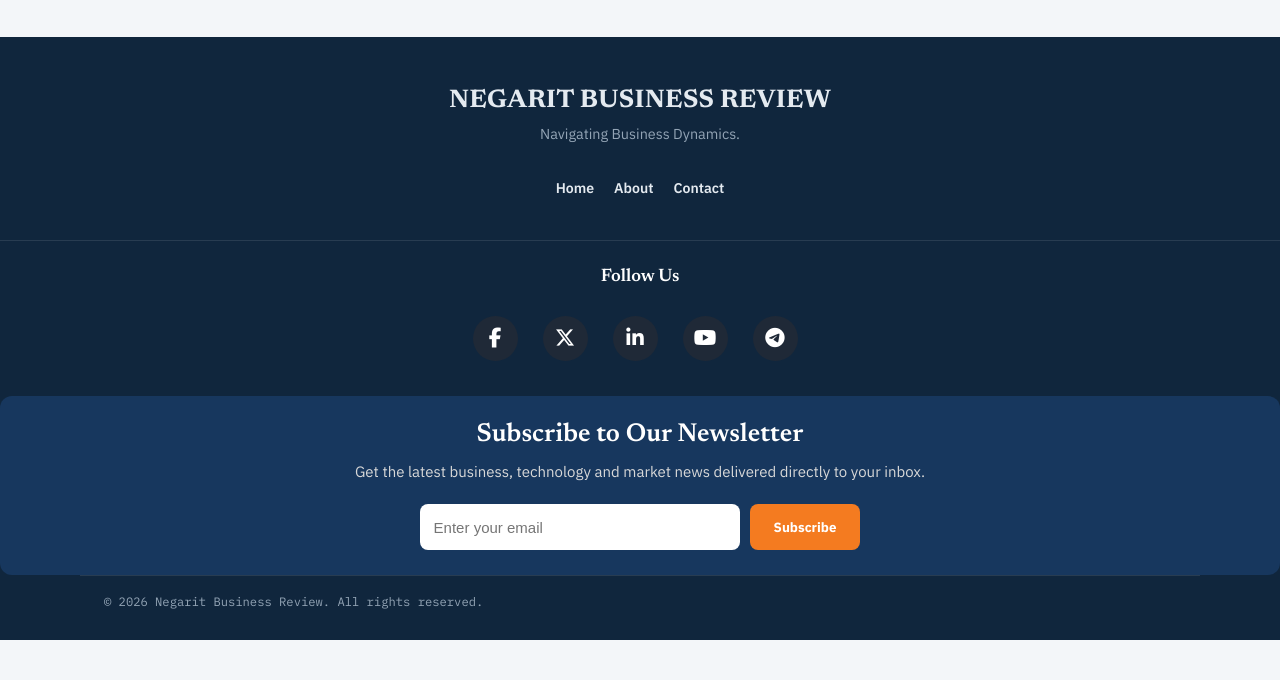
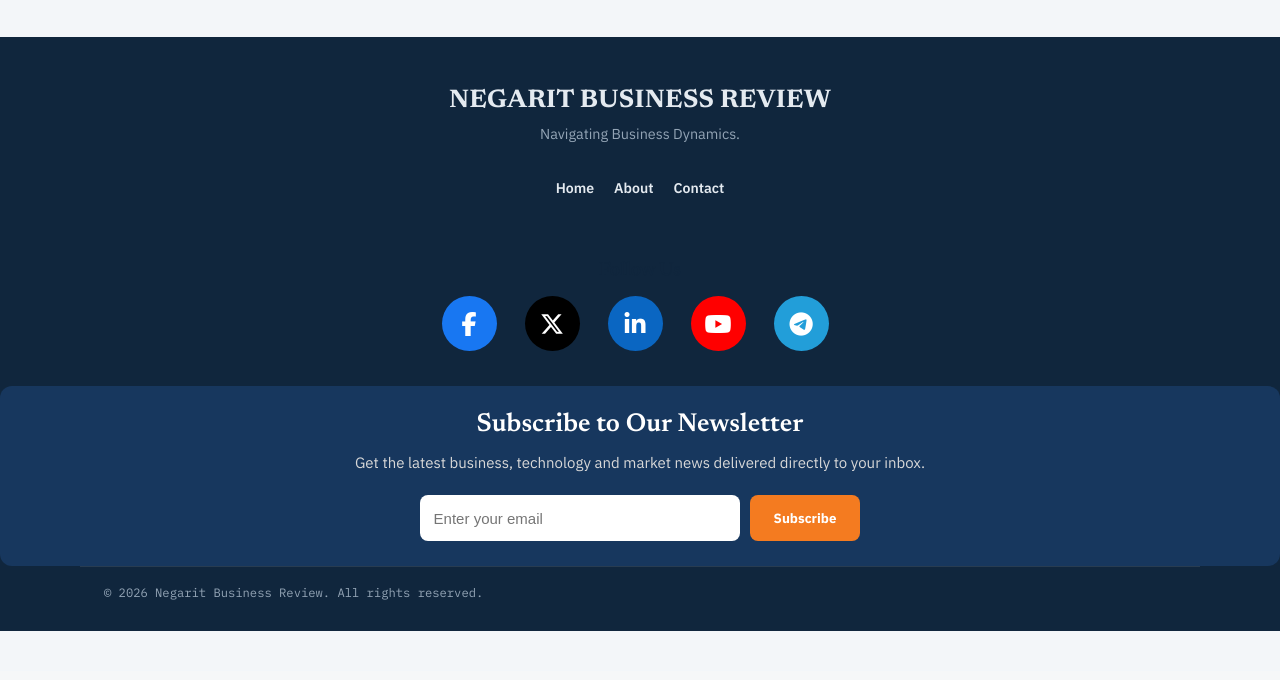
Before and after one commit to Liben4/negarit-business-news, a Flask app: page /about in a window 1280 px wide. Shown: the part 789-1469 px from the top of the page. After the commit the page ends 1420 px from the top, so only its background shows below. Run offline with Flask 3, Linux system fonts and the light colour scheme; data comes from the database, SQL or seed files in the repository; some libraries are stand-ins or nearby versions.

Commit message:
Enhancement of social media icons

```diff
--- a/static/css/style.css
+++ b/static/css/style.css
@@ -1815,33 +1815,54 @@ main {
 
 /* Follow Us section */
 .social-footer {
+    text-align: center;
+    margin: 30px 0;
+}
+
+.social-footer .social-icons {
     display: flex;
-    flex-direction: column;
-    align-items: center;
-    width: 100%;
-    margin: 10px 0 0;
-    padding-top: 26px;
-    border-top: 1px solid rgba(255, 255, 255, 0.1);
-    text-align: center;
-}
-
-.social-footer h4 {
-    width: 100%;
-    margin: 0 0 18px;
-    text-align: center;
-}
-
-/* Social icons */
-.social-footer__icons {
+    justify-content: center;
+    gap: 18px;
+    margin-top: 15px;
+}
+
+.social-footer a {
+    width: 55px;
+    height: 55px;
+    border-radius: 50%;
     display: flex;
     justify-content: center;
     align-items: center;
-    flex-wrap: wrap;
-    gap: 14px;
-    width: 100%;
-    margin: 0;
-}
-
+    font-size: 24px;
+    color: #fff;
+    text-decoration: none;
+    transition: all .3s ease;
+}
+
+.social-footer a:hover {
+    transform: translateY(-5px) scale(1.08);
+}
+
+/* Brand colors */
+.social-footer .facebook {
+    background: #1877F2;
+}
+
+.social-footer .twitter {
+    background: #000000;
+}
+
+.social-footer .linkedin {
+    background: #0A66C2;
+}
+
+.social-footer .youtube {
+    background: #FF0000;
+}
+
+.social-footer .telegram {
+    background: #229ED9;
+}
 /* Prevent individual links from introducing extra margins */
 .social-footer__icons a {
     margin: 0;
--- a/templates/base.html
+++ b/templates/base.html
@@ -151,29 +151,30 @@ href="https://cdnjs.cloudflare.com/ajax/libs/font-awesome/6.6.0/css/all.min.css"
     </div>
   </div>
   <div class="social-footer">
-    <h4>Follow Us</h4>
+    <h3>Follow Us</h3>
 
-    <!-- Wrap the links inside this new div -->
-    <div class="social-icons-row">
-        <a href="https://facebook.com/YOURPAGE" target="_blank">
+    <div class="social-icons">
+
+        <a href="https://facebook.com/YOURPAGE" class="facebook" target="_blank">
             <i class="fab fa-facebook-f"></i>
         </a>
 
-        <a href="https://x.com/YOURPAGE" target="_blank">
+        <a href="https://x.com/YOURPAGE" class="twitter" target="_blank">
             <i class="fab fa-x-twitter"></i>
         </a>
 
-        <a href="https://linkedin.com/company/negarit-business-reviews" target="_blank">
+        <a href="https://linkedin.com/company/YOURPAGE" class="linkedin" target="_blank">
             <i class="fab fa-linkedin-in"></i>
         </a>
 
-        <a href="https://youtube.com/@YOURPAGE" target="_blank">
+        <a href="https://youtube.com/@YOURPAGE" class="youtube" target="_blank">
             <i class="fab fa-youtube"></i>
         </a>
 
-        <a href="https://t.me/Negarit_BR" target="_blank">
+        <a href="https://t.me/YOURPAGE" class="telegram" target="_blank">
             <i class="fab fa-telegram"></i>
         </a>
+
     </div>
 </div>
 <div class="newsletter-box">
```
